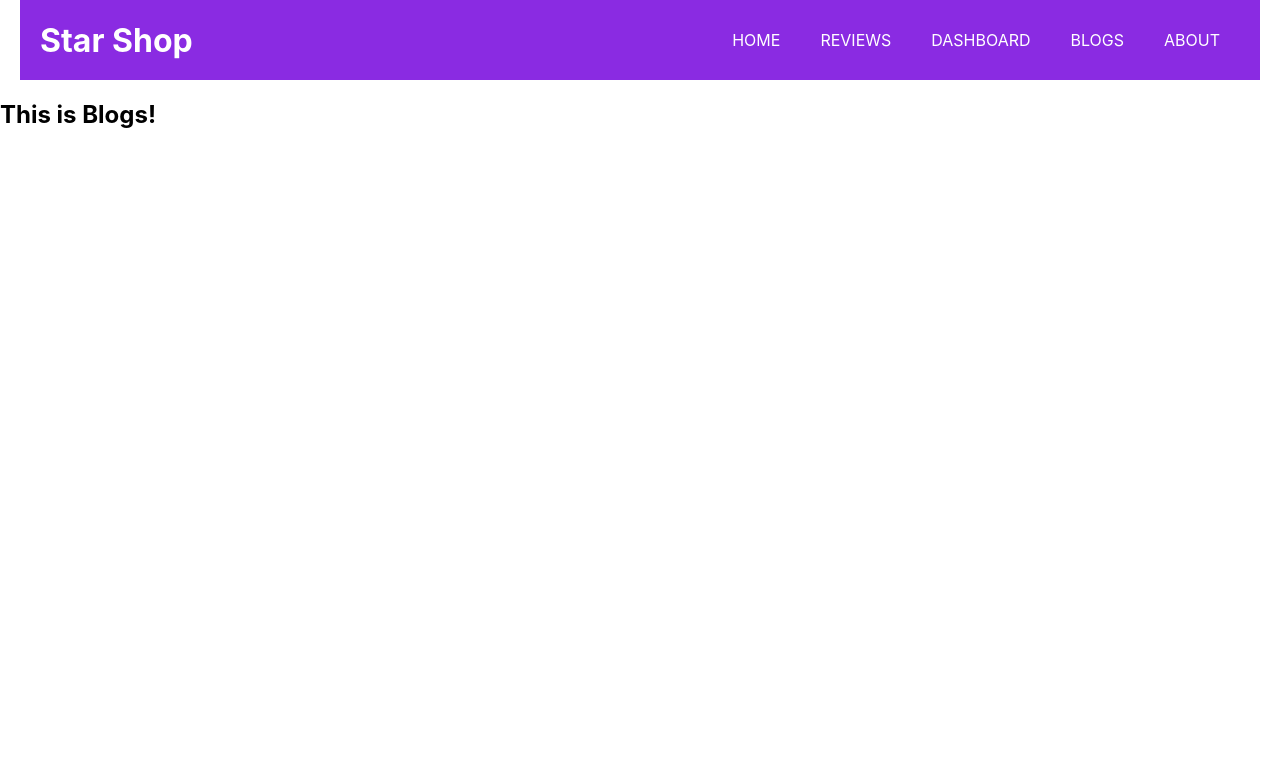
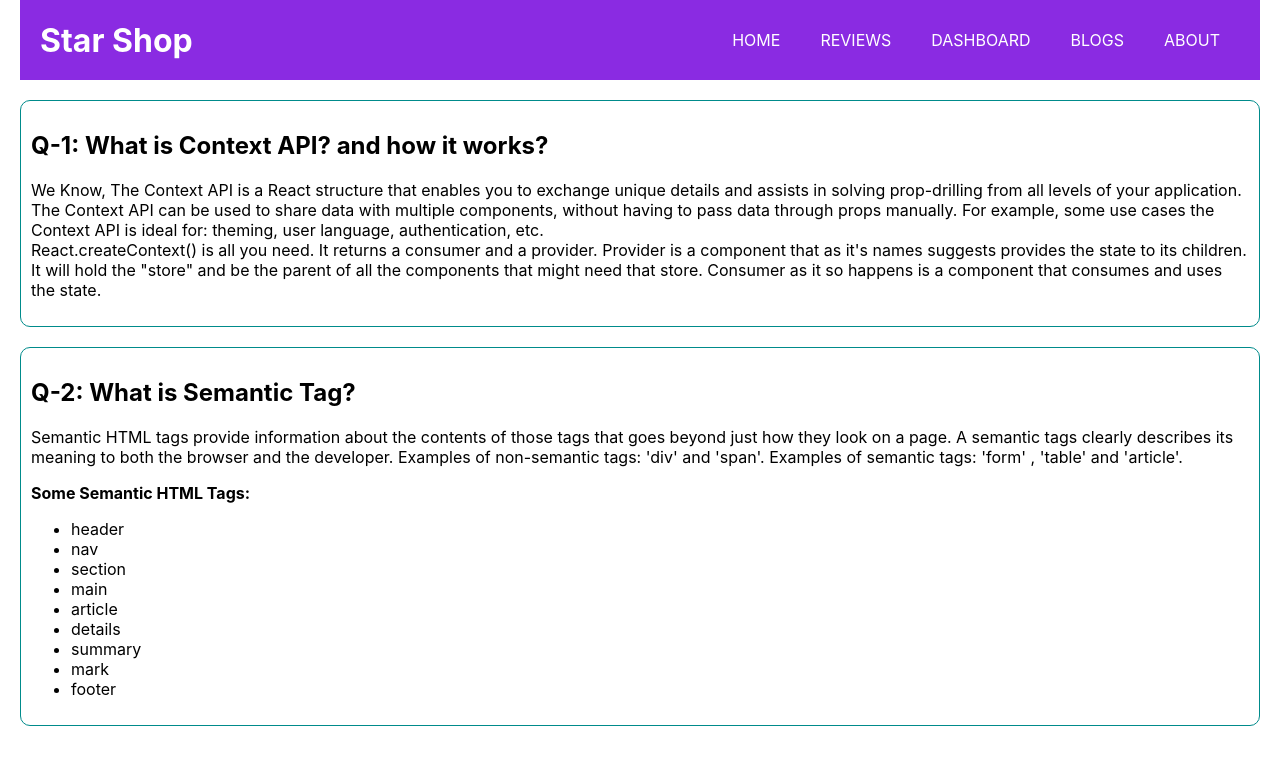
Before and after one commit to fahimrimon/product-analysis, a React (Create React App) app: page /blogs in a window 1280 px wide. Shown: the top 764 px of the page. Built offline with nearby package versions, Linux system fonts and the light colour scheme.

Commit message:
blogs site

```diff
--- a/package.json
+++ b/package.json
@@ -9,7 +9,9 @@
     "@testing-library/jest-dom": "^5.16.3",
     "@testing-library/react": "^12.1.4",
     "@testing-library/user-event": "^13.5.0",
+    "bootstrap": "^5.1.3",
     "react": "^18.0.0",
+    "react-bootstrap": "^2.2.3",
     "react-dom": "^18.0.0",
     "react-router-dom": "^6.3.0",
     "react-scripts": "5.0.0",
--- a/src/components/Blogs/Blogs.css
+++ b/src/components/Blogs/Blogs.css
@@ -0,0 +1,6 @@
+.question{
+    border: 1px solid darkcyan;
+    border-radius: 10px;
+    padding: 10px;
+    margin: 20px;
+}
--- a/src/components/Blogs/Blogs.js
+++ b/src/components/Blogs/Blogs.js
@@ -1,9 +1,28 @@
 import React from 'react';
-
+import './Blogs.css';
 const Blogs = () => {
     return (
         <div>
-            <h2>This is Blogs!</h2>
+            <div className="question">
+            <h2>Q-1: What is Context API? and how it works?</h2>
+            <p>We Know, The Context API is a React structure that enables you to exchange unique details and assists in solving prop-drilling from all levels of your application. The Context API can be used to share data with multiple components, without having to pass data through props manually. For example, some use cases the Context API is ideal for: theming, user language, authentication, etc. <br />React.createContext() is all you need. It returns a consumer and a provider. Provider is a component that as it's names suggests provides the state to its children. It will hold the "store" and be the parent of all the components that might need that store. Consumer as it so happens is a component that consumes and uses the state.</p>
+            </div>
+            <div className="question">
+                <h2>Q-2: What is Semantic Tag?</h2>
+                <p>Semantic HTML tags provide information about the contents of those tags that goes beyond just how they look on a page. A semantic tags clearly describes its meaning to both the browser and the developer. Examples of non-semantic tags: 'div' and 'span'. Examples of semantic tags: 'form' , 'table' and 'article'.</p>
+                <p style={{"font-weight":"bold"}}>Some Semantic HTML Tags:</p>
+                <ul>
+                    <li>header</li>
+                    <li>nav</li>
+                    <li>section</li>
+                    <li>main</li>
+                    <li>article</li>
+                    <li>details</li>
+                    <li>summary</li>
+                    <li>mark</li>
+                    <li>footer</li>
+                </ul>
+               </div>
         </div>
     );
 };
--- a/src/components/Homes/Homes.js
+++ b/src/components/Homes/Homes.js
@@ -11,7 +11,7 @@ const Homes = ({review}) => {
             </div>
             <div className="text-info">
                  <h2>Name: <span>{name}</span></h2>
-                 <p>{commend}</p>
+                 <p><span style={{"font-weight":"bold"}} >Review: </span>{commend}</p>
                  <h5>Ratings: <span className='star-icon'><FontAwesomeIcon icon={faStar} /><FontAwesomeIcon icon={faStar} /><FontAwesomeIcon icon={faStar} /><FontAwesomeIcon icon={faStar} /><FontAwesomeIcon icon={faStarHalf} /></span><span>{rating}</span></h5>
 
             </div>
--- a/src/components/Review/Review.css
+++ b/src/components/Review/Review.css
@@ -4,6 +4,9 @@
     margin: 20px 20px 20px 20px;
     border-radius: 15px;
     align-items: center;
+}
+.review:hover{
+    box-shadow: 0px 7px 5px 0px gray;
 }
 .review img{
     height: 70px;
--- a/src/components/Review/Review.js
+++ b/src/components/Review/Review.js
@@ -12,7 +12,7 @@ const Review = (props) => {
             </div>
             <div className="text-info">
                  <h2>Name: <span>{name}</span></h2>
-                 <p>{commend}</p>
+                 <p><span style={{"font-weight":"bold"}} >Review: </span>{commend}</p>
                  <h5>Ratings: <span className='star-icon'><FontAwesomeIcon icon={faStar} /><FontAwesomeIcon icon={faStar} /><FontAwesomeIcon icon={faStar} /><FontAwesomeIcon icon={faStar} /><FontAwesomeIcon icon={faStarHalf} /></span><span>{rating}</span></h5>
 
             </div>
--- a/src/index.js
+++ b/src/index.js
@@ -4,6 +4,7 @@ import './index.css';
 import App from './App';
 import reportWebVitals from './reportWebVitals';
 import { BrowserRouter } from 'react-router-dom';
+
 
 ReactDOM.render(
   <BrowserRouter>
```
Also changed, not shown: 1 other file (tests, documents, lock files or other folders).
